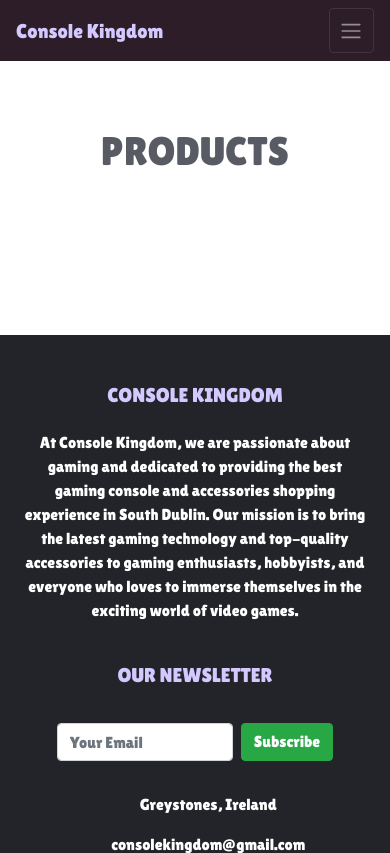
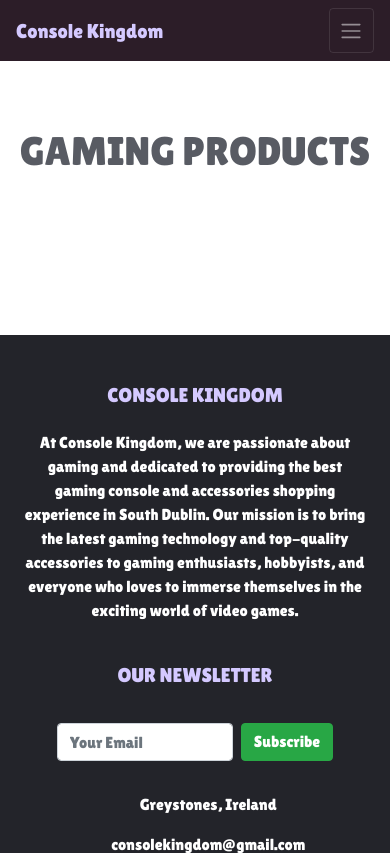
Before and after one commit to ConorBevan/Console-Kingdom, a Django app: page /products/ in a window 390 px wide. Shown: the top 853 px of the page. Run offline with Django 3.2, Linux system fonts and the light colour scheme; data that the repository does not hold is empty; some libraries are stand-ins or nearby versions.

Commit message:
SEO implementation

```diff
--- a/products/templates/products/products.html
+++ b/products/templates/products/products.html
@@ -10,7 +10,7 @@
 <div class="container-fluid mb-5">
     <div class="row">
         <div class="col text-center mt-3">
-            <h1 class="logo-font">Products</h1>
+            <h1 class="logo-font">Gaming Products</h1>
             <hr class="w-50 mb-1 d-none">
         </div>
     </div>
--- a/static/css/base.css
+++ b/static/css/base.css
@@ -383,8 +383,4 @@ body > footer {
     .increment-qty, .decrement-qty {
         padding: .25rem .5rem !important;
     }
-
-    #mobile-view {
-        min-height: 750px;
-    }
 }
--- a/templates/base.html
+++ b/templates/base.html
@@ -8,7 +8,7 @@
   <meta http-equiv="X-UA-Compatible" content="ie=edge">
   <meta charset="utf-8">
   <meta name="viewport" content="width=device-width, initial-scale=1, shrink-to-fit=no">
-  <meta name="keywords" content="console kingdom, console, controller, xbox, playstation, nintendo, console storage">
+  <meta name="keywords" content="console kingdom, console, controller, xbox, playstation, nintendo, console storage, gaming">
   <link rel="shortcut icon" type="x-icon" href="../media/browser-icon.png">
   {% endblock %}
 
@@ -196,7 +196,7 @@
           <div class="mt-4">
             <ul class="list-inline" style="color: white;">
               <li class="list-inline-item">
-                  <a href="https://www.facebook.com/" target="_blank" rel="nofollow" class="me-4 text-reset btn-lg">
+                  <a href="https://www.facebook.com/Console-Kingdom-115364421628176" target="_blank" rel="nofollow" class="me-4 text-reset btn-lg">
                       <i class="fab fa-facebook-f"></i>
                   </a>
               </li>
```
